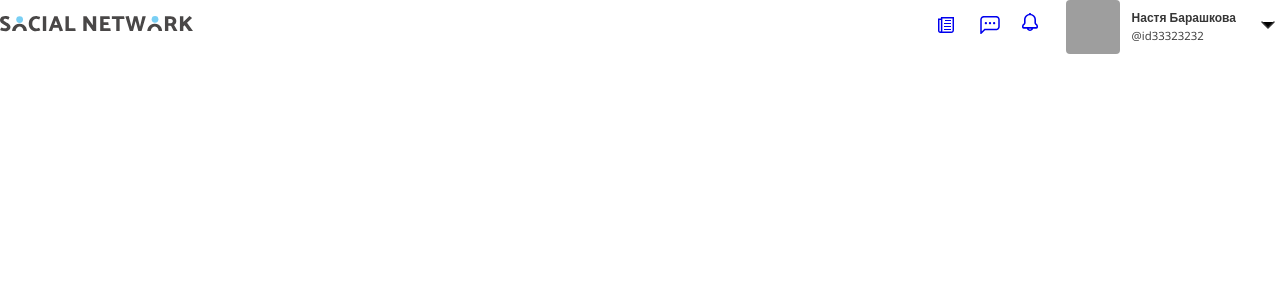
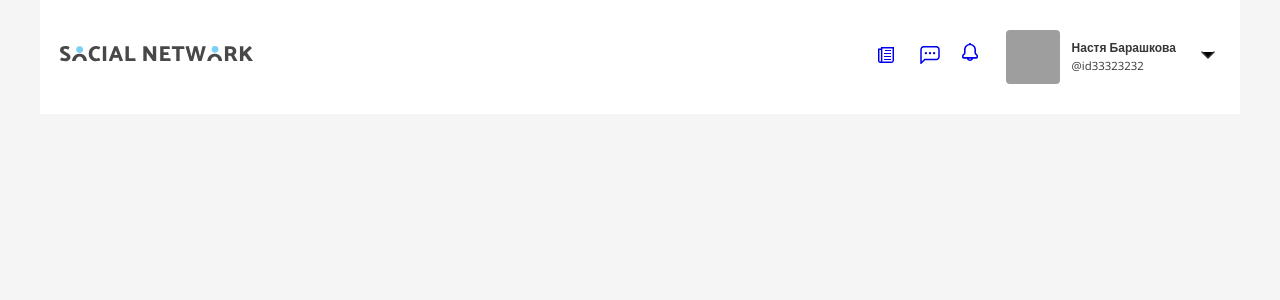
Before and after one commit to MargaritaZh/social-network-main, a React (Create React App) app: page / in a window 1280 px wide. Shown: the top 300 px of the page. Built offline with nearby package versions, Linux system fonts and the light colour scheme; grey boxes are pictures that could not be loaded.

Commit message:
header was done

```diff
--- a/src/App.css
+++ b/src/App.css
@@ -1,16 +1,4 @@
-.App {
-  padding: 30px;
-  display: flex;
-  justify-content: center;
+.container {
+    max-width: 1200px;
+    margin: 0 auto;
 }
-
-.App > div {
-  margin-right: 50px;
-}
-
-.todolist{
-  border: 1px solid #7f917f;
-  border-radius: 5px;
-  background-color: #bb63bb;
-  padding: 15px;
-}
--- a/src/App.tsx
+++ b/src/App.tsx
@@ -1,16 +1,17 @@
 import React from 'react';
 import './App.css';
 import {Header} from "./layout/header/Header";
-
 
 
 function App() {
 
 
     return (
-        <div>
+        <div className={"container"}>
             <Header/>
+            <main>
 
+            </main>
 
 
         </div>
--- a/src/components/styles/GlobalStyles.ts
+++ b/src/components/styles/GlobalStyles.ts
@@ -17,6 +17,7 @@ export const GlobalStyles=createGlobalStyle`
         font-weight: 400;
         font-size: 12px;
         line-height: 1.2;
+        background-color: ${theme.colors.grey.light};
     }
 
     a {
@@ -27,13 +28,13 @@ export const GlobalStyles=createGlobalStyle`
     button {
         font: inherit;
         border: none;
-        background-color:${theme.colors.bgBlock} ;
+        background-color: ${theme.colors.bgBlock};
         color: ${theme.colors.font};
         cursor: pointer;
     }
 
     ul {
-        list-style-type:none;
+        list-style-type: none;
     }
 
 `
--- a/src/layout/header/Header.style.ts
+++ b/src/layout/header/Header.style.ts
@@ -1,8 +1,11 @@
 import styled from "styled-components";
 import {flexWrapper} from "../../components/styles/common";
+import {theme} from "../../components/styles/Theme";
 
 const Header=styled.header`
-    ${flexWrapper({gap:"20px"})}
+    ${flexWrapper({gap:"20px"})};
+    background-color: ${theme.colors.bgBlock};
+    padding: 30px 20px;
 `
 
 const Navigation=styled.nav`
```
